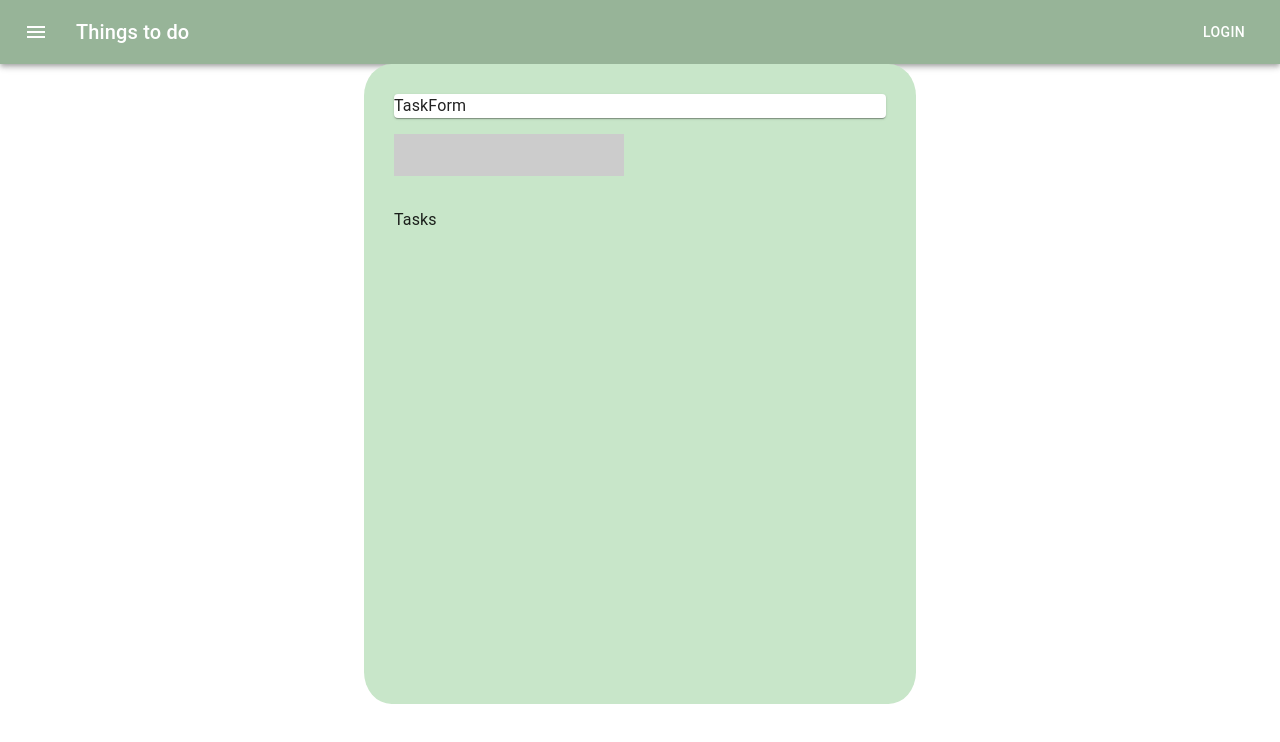
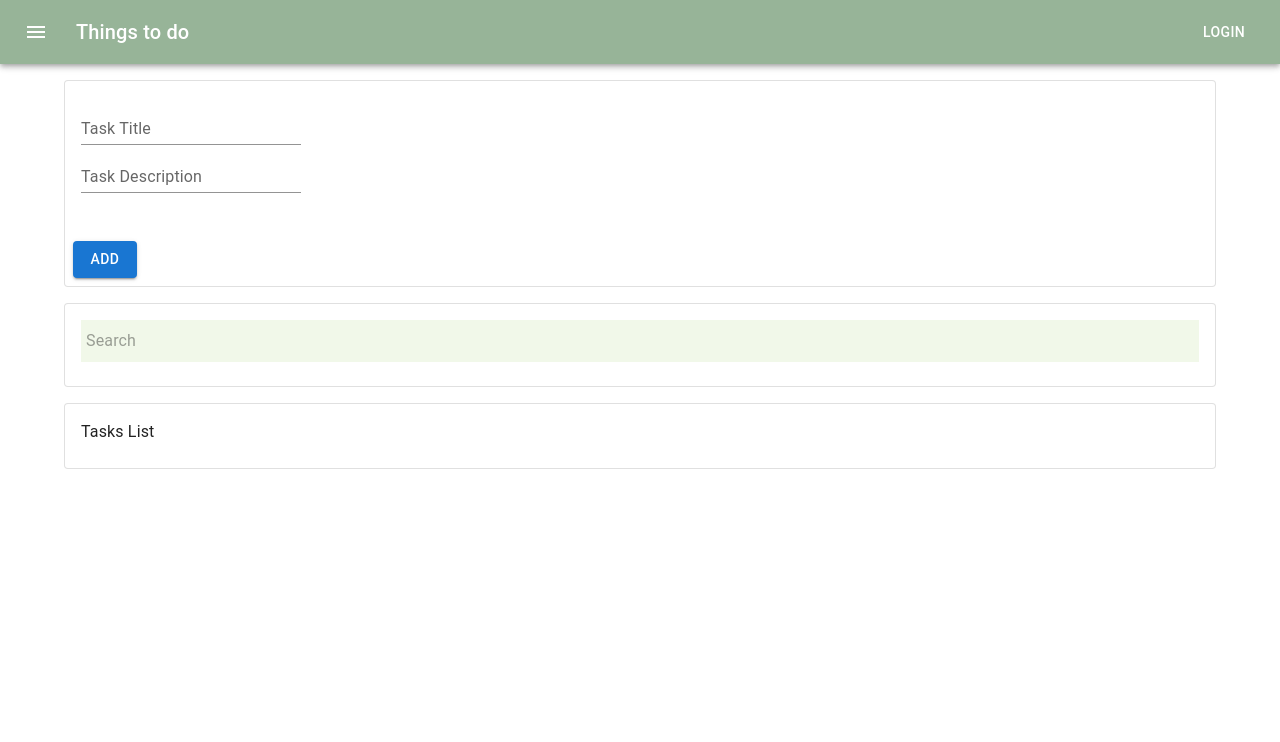
Before and after one commit to smauhourat/get-it-done-san, a React (Create React App) app: page / in a window 1280 px wide. Shown: the top 742 px of the page. Built offline with nearby package versions, Linux system fonts and the light colour scheme.

Commit message:
add task

```diff
--- a/src/App.js
+++ b/src/App.js
@@ -1,4 +1,5 @@
 import logo from './logo.svg';
+import { v4 as uuidv4 } from "uuid";
 import './App.css';
 import React, { Fragment } from 'react'
 import Navbar from './components/layout/Navbar'
@@ -9,19 +10,36 @@ import Grid from '@mui/material/Grid'
 import Container from '@mui/material/Container';
 import CssBaseline from '@mui/material/CssBaseline';
 import Box from '@mui/material/Box';
+import useLocalStorageState from './hooks/useLocalStorageState';
 
 function App() {
+  const [tasks, setTasks] = useLocalStorageState("tasks", [
+    {
+      _id: uuidv4(),
+      title: "Eat breakfast",
+      description:
+        "buy oatmeal, tea and dried rose petals from the local grocery store"
+    },
+    {
+      _id: uuidv4(),
+      title: "Win hackathon",
+      description: "Make best task planner app ever"
+    },
+  ]);
 
   return (
     <Fragment>
       <CssBaseline />
       <Navbar />
 
-      <Container maxWidth="sm">
-        <Box sx={{ bgcolor: '#c8e6c9', height: '80vh', with: '100vh', padding: '30px', borderRadius: '5%'}}>
-          <Grid container spacing={2}>
+      <Container>
+        {/* <Box sx={{ bgcolor: '#c8e6c9', height: '80vh', with: '100vh', padding: '30px', borderRadius: '5%'}}> */}
+          <Grid container spacing={2} >
+            <Grid item xs={12} md={12}>
+
+            </Grid>
             <Grid item xs={12} className="grid-item">
-              <TaskForm />
+              <TaskForm setTasks={setTasks} />
             </Grid>
             <Grid item xs={12} className="grid-item">
               <SearchToolbar />
@@ -30,7 +48,7 @@ function App() {
               <Tasks />
             </Grid>
           </Grid>
-        </Box>
+        {/* </Box> */}
       </Container>
     </Fragment>
   );
--- a/src/components/layout/SearchToolbar.js
+++ b/src/components/layout/SearchToolbar.js
@@ -1,22 +1,27 @@
-import React, { Fragment } from 'react'
+import React from 'react'
 import PropTypes from 'prop-types'
 import InputBase from "@material-ui/core/InputBase";
+import Card from '@mui/material/Card';
+import CardContent from '@mui/material/CardContent';
 
 const SearchToolbar = props => {
 
     return (
-        <Fragment>
+        <Card variant="outlined">
+            <CardContent>
                 <InputBase
+                    placeholder= 'Search'
                     onChange={() => console.log('onChange')}
                     onKeyDown={(e) => e.key === 'Enter' ? console.log('press enter') : null}
                     style={{
                         margin: '0 auto',
-                    maxWidth: 800,
-                    backgroundColor: '#cccccc',
+                        width: '100%',
+                        backgroundColor: '#f1f8e9',
                         padding: '5px'
                     }}
                 />
-        </Fragment>
+            </CardContent>
+        </Card>
     )
 }
 
--- a/src/components/tasks/TaskForm.js
+++ b/src/components/tasks/TaskForm.js
@@ -1,12 +1,56 @@
 import React, { Fragment } from 'react'
+import { v4 as uuidv4 } from "uuid";
 import PropTypes from 'prop-types'
-import Paper from '@mui/material/Paper';
+import useInputState from '../../hooks/useInputState';
+import Card from '@mui/material/Card';
+import CardActions from '@mui/material/CardActions';
+import CardContent from '@mui/material/CardContent';
+import TextField from '@mui/material/TextField';
+import Button from '@mui/material/Button';
+import FormControl from '@mui/material/FormControl';
 
-const TaskForm = props => {
+const TaskForm = ({setTasks}) => {
+    const [title, setTitle, resetTitle] = useInputState("");
+    const [description, setDescription, resetDescription] = useInputState("");
+
+    const handleAddTask = (e) => {
+        e.preventDefault();
+
+        const newTask = {
+            _id: uuidv4(),
+            title,
+            description,
+        };
+
+        console.log('concha frita');
+
+        setTasks((prevTask) => {
+            return [...prevTask, newTask]
+        });
+    }
     return (
-        <Paper>
-            TaskForm
-        </Paper>
+        <Card variant="outlined">
+            <form  onSubmit={(e) => handleAddTask(e)}>
+                <CardContent>
+                    <FormControl sx={{ width: '25ch' }}>
+                        <div>
+                            <TextField label="Task Title" variant="standard" value={title} onChange={setTitle}></TextField>
+                        </div>
+                        <div>
+                            <TextField label="Task Description" variant="standard" style={{ with:'100%' }} value={description} onChange={setDescription}></TextField>
+                        </div>
+                        <div>
+                            <br />
+                        </div>
+                    </FormControl>
+                </CardContent>
+                <CardActions>
+                    <div>
+                        <Button variant="contained" type="submit">Add</Button>
+                    </div>
+                </CardActions>
+            </form>
+        </Card>
     )
 }
 
--- a/src/components/tasks/Tasks.js
+++ b/src/components/tasks/Tasks.js
@@ -1,12 +1,16 @@
 import React, { Fragment } from 'react'
 import PropTypes from 'prop-types'
 import TaskItem from './TaskItem'
+import Card from '@mui/material/Card';
+import CardContent from '@mui/material/CardContent';
 
 const Tasks = props => {
     return (
-        <Fragment>
-            <p>Tasks</p>
-        </Fragment>
+        <Card variant="outlined">
+            <CardContent>
+                Tasks List
+            </CardContent>
+        </Card>
     )
 }
 
--- /dev/null
+++ b/src/hooks/useLocalStorageState.js
@@ -0,0 +1,20 @@
+import { useState, useEffect } from "react";
+
+function useLocalStorageState(key, defaultVal) {
+  const [state, setState] = useState(() => {
+    let val;
+    try {
+      val = JSON.parse(window.localStorage.getItem(key)) || defaultVal;
+    } catch (e) {
+      val = defaultVal;
+    }
+    return val;
+  });
+
+  useEffect(() => {
+    window.localStorage.setItem(key, JSON.stringify(state));
+  }, [state, key]);
+  return [state, setState];
+}
+
+export default useLocalStorageState;
```
Lines whose indentation alone changed are shown as unchanged.
